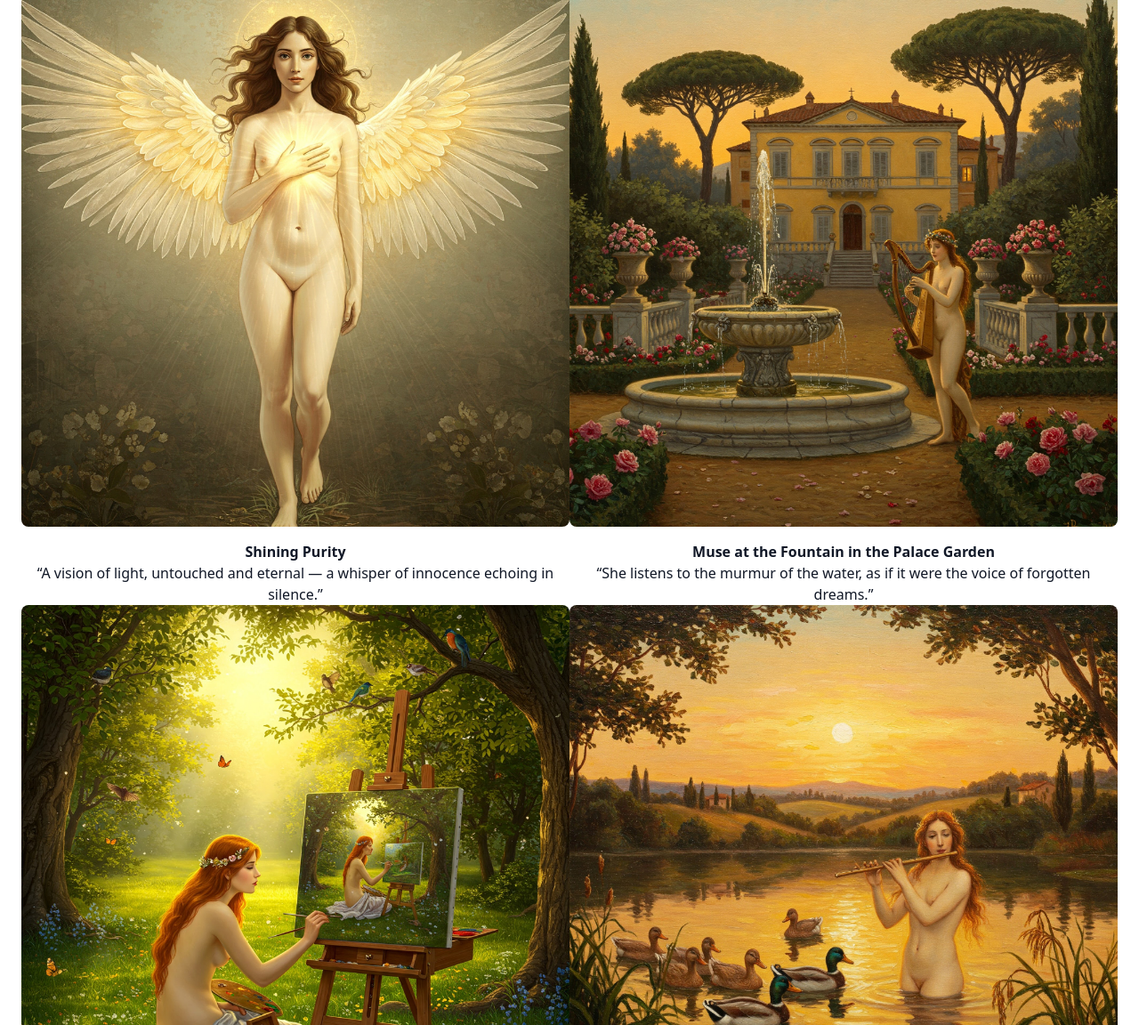
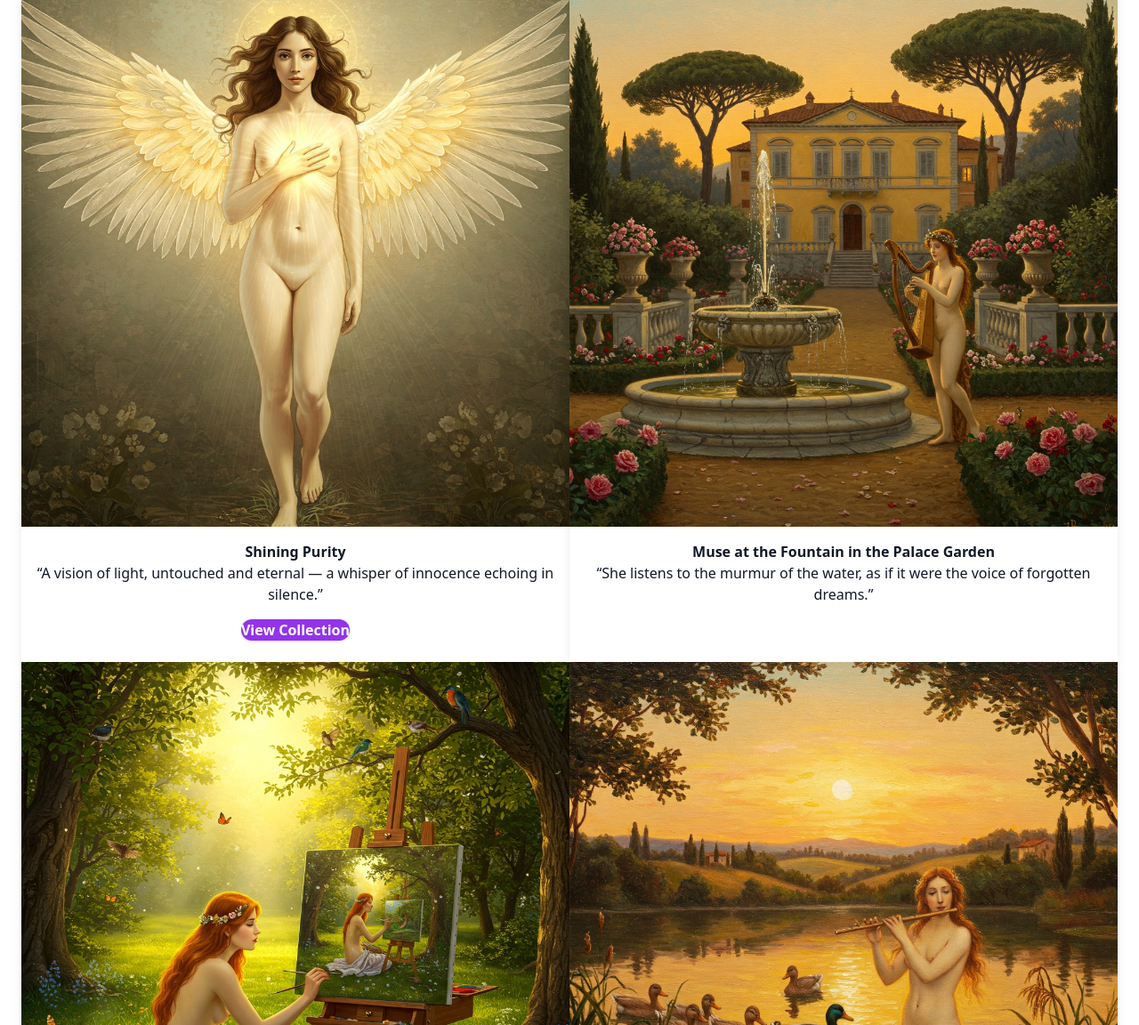
Before and after one commit to lirinart/lirinart.github.io, a website: page index.html in a window 1280 px wide. Shown: the part 448-1600 px from the top of the page at 89% size. Drawn offline with Linux system fonts and the light colour scheme.

Commit message:
modified index.html

```diff
--- a/index.html
+++ b/index.html
@@ -30,47 +30,62 @@
   <section id="gallery" class="py-16 px-6 max-w-7xl mx-auto">
     <h2 class="text-3xl font-bold text-center mb-12">Featured Artworks</h2>
 
-  <!-- Grid Container -->
-  <div class="grid grid-cols-1 sm:grid-cols-2 md:grid-cols-2 lg:grid-cols-2 gap-12">
+    <div class="grid grid-cols-1 sm:grid-cols-2 lg:grid-cols-2 gap-12">
 
-    <!-- Shining Purity -->
-    <div class="text-center">
+      <!-- Card -->
+      <div class="border rounded-2xl p-6 shadow-lg bg-white text-center relative">
         <a href="shining-purity.html" class="block hover:opacity-90 transition">
-        <img src="gallery/art1.jpg" alt="Shining Purity" class="mx-auto rounded-lg shadow-md mb-4 w-64 h-auto" />
+          <img src="gallery/art1.jpg" alt="Shining Purity" class="mx-auto rounded-md mb-4 w-full max-w-xs h-auto" />
           <h3 class="text-2xl font-bold mb-2">Shining Purity</h3>
-        <p class="text-gray-600 italic max-w-sm mx-auto">“A vision of light, untouched and eternal — a whisper of innocence echoing in silence.”</p>
+          <p class="text-gray-600 italic mb-4">
+            “A vision of light, untouched and eternal — a whisper of innocence echoing in silence.”
+          </p>
+        </a>
+        <!-- Button with tooltip -->
+        <div class="group relative inline-block">
+          <a href="shining-purity.html"
+            class="inline-block bg-purple-600 text-white font-semibold px-4 py-2 rounded-full shadow hover:bg-purple-700 transition">
+            View Collection
+          </a>
+          <div
+            class="absolute bottom-full mb-2 hidden group-hover:block bg-gray-800 text-white text-xs rounded py-1 px-2 whitespace-nowrap z-10">
+            See more artworks from this series
+          </div>
+        </div>
+      </div>
+
+
+      <div class="border rounded-2xl p-6 shadow-lg bg-white text-center">
+        <a href="muse-fountain.html" class="block hover:opacity-90 transition">
+          <img src="gallery/art2.jpg" alt="Muse at the Fountain"
+            class="mx-auto rounded-md mb-4 w-full max-w-xs h-auto" />
+          <h3 class="text-2xl font-bold mb-2">Muse at the Fountain in the Palace Garden</h3>
+          <p class="text-gray-600 italic">“She listens to the murmur of the water, as if it were the voice of forgotten
+            dreams.”</p>
         </a>
       </div>
 
-    <!-- Muse at the Fountain -->
-    <div class="text-center">
-      <a href="muse-fountain.html" class="block hover:opacity-90 transition">
-        <img src="gallery/art2.jpg" alt="Muse at the Fountain" class="mx-auto rounded-lg shadow-md mb-4 w-64 h-auto" />
-        <h3 class="text-2xl font-bold mb-2">Muse at the Fountain in the Palace Garden</h3>
-        <p class="text-gray-600 italic max-w-sm mx-auto">“She listens to the murmur of the water, as if it were the voice of forgotten dreams.”</p>
+      <div class="border rounded-2xl p-6 shadow-lg bg-white text-center">
+        <a href="fractal-art.html" class="block hover:opacity-90 transition">
+          <img src="gallery/art3.jpg" alt="Fractal Art" class="mx-auto rounded-md mb-4 w-full max-w-xs h-auto" />
+          <h3 class="text-2xl font-bold mb-2">Fractal Art</h3>
+          <p class="text-gray-600 italic">“Infinity hidden within detail — where chaos dances in harmony.”</p>
         </a>
       </div>
 
-    <!-- Fractal Art -->
-    <div class="text-center">
-      <a href="fractal-art.html" class="block hover:opacity-90 transition">
-        <img src="gallery/art3.jpg" alt="Fractal Art" class="mx-auto rounded-lg shadow-md mb-4 w-64 h-auto" />
-        <h3 class="text-2xl font-bold mb-2">Fractal Art</h3>
-        <p class="text-gray-600 italic max-w-sm mx-auto">“Infinity hidden within detail — where chaos dances in harmony.”</p>
-      </a>
-    </div>
-
-    <!-- Pastoral of the Soul -->
-    <div class="text-center">
+      <div class="border rounded-2xl p-6 shadow-lg bg-white text-center">
         <a href="pastoral-soul.html" class="block hover:opacity-90 transition">
-        <img src="gallery/art4.jpg" alt="Pastoral of the Soul" class="mx-auto rounded-lg shadow-md mb-4 w-64 h-auto" />
+          <img src="gallery/art4.jpg" alt="Pastoral of the Soul"
+            class="mx-auto rounded-md mb-4 w-full max-w-xs h-auto" />
           <h3 class="text-2xl font-bold mb-2">Pastoral of the Soul</h3>
-        <p class="text-gray-600 italic max-w-sm mx-auto">“A gentle breeze through the meadows of memory — where the soul rests and dreams.”</p>
+          <p class="text-gray-600 italic">“A gentle breeze through the meadows of memory — where the soul rests and
+            dreams.”</p>
         </a>
       </div>
 
     </div>
   </section>
+
 
 
   <!-- About Section -->
```
Lines whose indentation alone changed are shown as unchanged.
